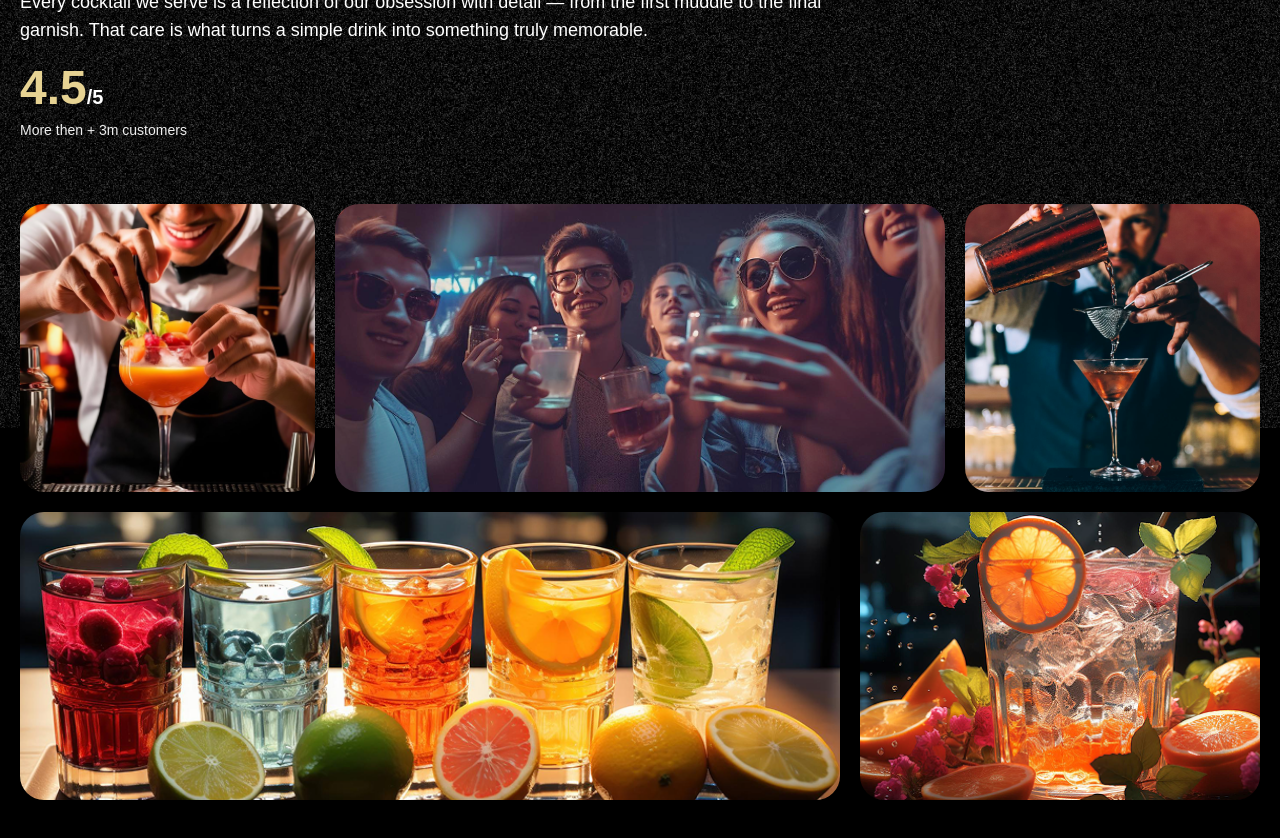
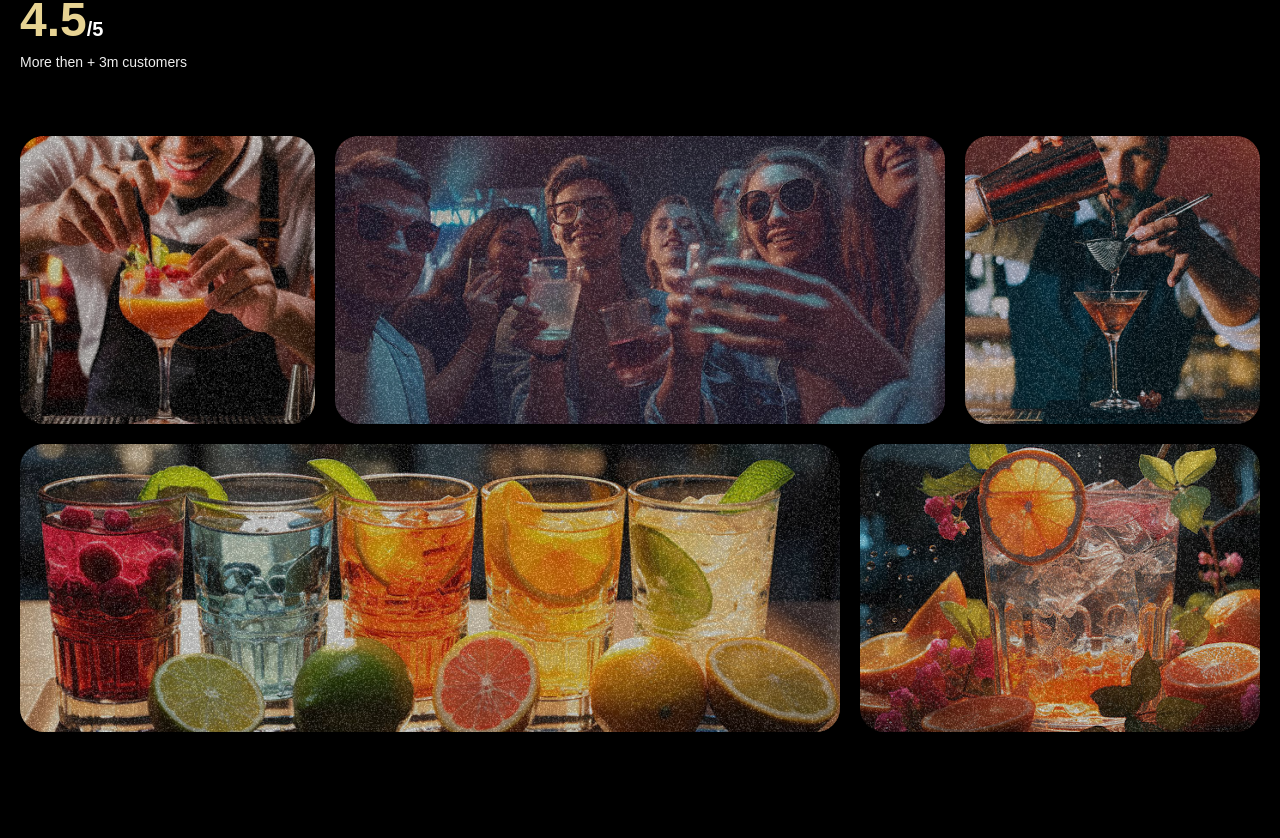
Before and after one commit to HariomSinghKumarOmGit/Cocktail-web, a React (Vite) app: page / in a window 1280 px wide. Shown: the part 2040-2878 px from the top of the page. Before the commit the page ends 2840 px from the top, so only its background shows below. Built offline with nearby package versions, Linux system fonts and the light colour scheme; a web font is replaced by a local one.

Commit message:
this is original version

```diff
--- a/src/components/About.jsx
+++ b/src/components/About.jsx
@@ -37,11 +37,11 @@ const About = () => {
     });
 
 
-    // className='noisy'
+
 
   return (
-    <div id='about' className='noisy mt-417' >
-        <div className='mb-16 md:px-0 px-5  '>
+    <div id='about' >
+        <div className='mb-16 md:px-0 px-5 '>
             <div className='content'>
                 <div className='md:col-span-8' >
                     <p className='badge'>Best Cocktails</p>
@@ -70,17 +70,17 @@ const About = () => {
 
         <div className='top-grid'>
             <div className='md:col-span-3 ' >
-                <div   />
+                <div className='noisy' />
                 <img src='/images/abt1.png' alt='grid- img 1 ' />
             </div>
 
             <div className='md:col-span-6 ' >
-                <div   />
+                <div className='noisy' />
                 <img src='/images/abt2.png' alt='grid- img 2 ' />
             </div>
 
             <div className='md:col-span-3 ' >
-                <div  />
+                <div className='noisy' />
                 <img src='/images/abt5.png' alt='grid- img 5 ' />
             </div>
 
@@ -88,11 +88,11 @@ const About = () => {
         </div>
         <div className='bottom-grid'>
             <div className='md:col-span-8 ' >
-                <div   />
+                <div className='noisy' />
                 <img src='/images/abt3.png' alt='grid- img 3 ' />
             </div>
             <div className='md:col-span-4 ' >
-                <div   />
+                <div className='noisy' />
                 <img src='/images/abt4.png' alt='grid- img 4 ' />
             </div>
         </div>
```
